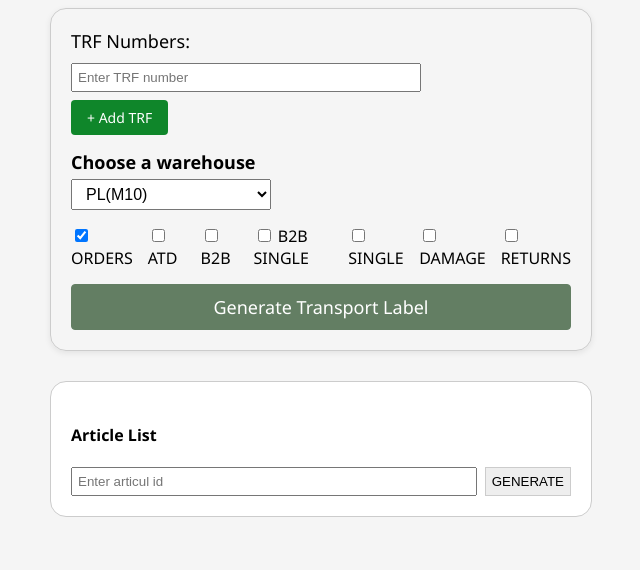
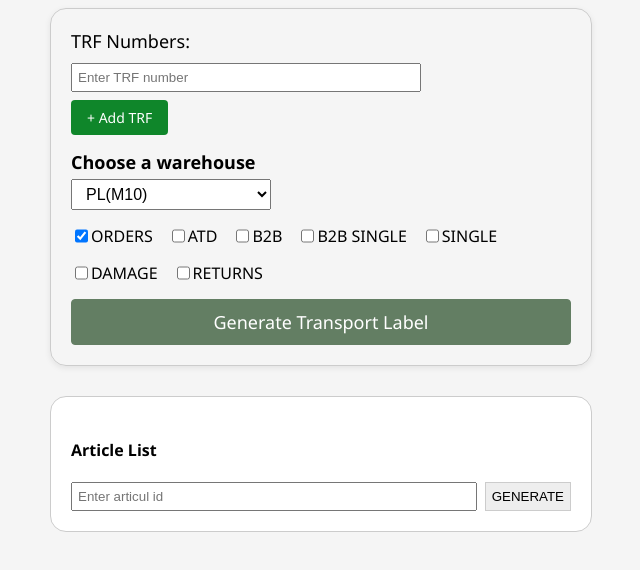
Before and after one commit to Sergo-Kaz13/pdf-generator-trf, a website: page public/index.html in a window 1280 px wide. Shown: the part 106-676 px from the top of the page, without its empty margins (319-959 px from the left). Drawn offline with Linux system fonts and the light colour scheme.

Commit message:
add new style block checkbox-cards

```diff
--- a/public/style.css
+++ b/public/style.css
@@ -94,11 +94,14 @@ select {
 .checkbox-cards {
   display: flex;
   gap: 15px;
+  flex-wrap: wrap;
 }
 
 .card {
   cursor: pointer;
   transition: 0.2s;
+  display: flex;
+  flex-wrap: no-wrap;
 }
 
 .btn {
```
